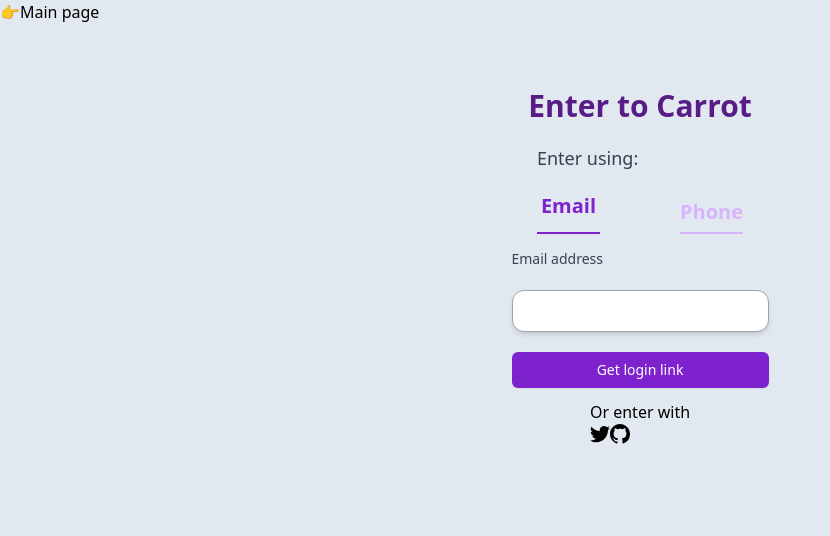
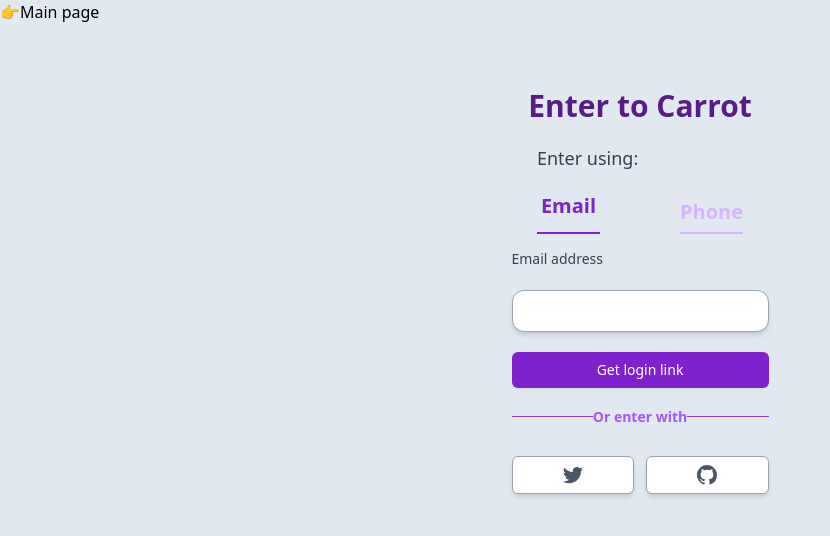
Before and after one commit to alisha0815/e-market-clone, a Next.js app: page /enter in a window 1280 px wide. Shown: the top 536 px of the page, without its empty margins (0-830 px from the left). Built offline with nearby package versions, Linux system fonts and the light colour scheme.

Commit message:
text crossing the line css and icon button css

```diff
--- a/pages/enter.tsx
+++ b/pages/enter.tsx
@@ -12,8 +12,8 @@
     return classnames.join(" ");
   };
   return (
-    <div className="bg-slate-200 min-h-screen">
-      <div className="">
+    <div className="bg-slate-200">
+      <div className="min-h-screen ">
         <Link href="/">
           <a className="">👉Main page</a>
         </Link>
@@ -92,16 +92,17 @@
                 {method === "phone" ? "Get one-time password" : null}
               </button>
             </div>
-          </form>
-          <div>
-            <div>
-              <div />
-              <div>
-                <span>Or enter with</span>
+            <div className="mt-4">
+              <div className="relative">
+                <div className="absolute w-full border-t border-purple-600" />
+                <div className="pt-4 relative -top-7 text-center">
+                  <span className="bg-slate-200 text-purple-500 text-sm font-semibold">
+                    Or enter with
+                  </span>
                 </div>
               </div>
-            <div>
-              <button>
+              <div className="grid grid-cols-2 gap-3">
+                <button className="border border-gray-400 shadow-md flex items-center justify-center p-2 rounded-md bg-white text-sm font-medium text-gray-600 hover:ring-2 hover:ring-offset-2 hover:ring-purple-500 hover:text-purple-700 hover:scale-105">
                   <svg
                     className="w-5 h-5"
                     aria-hidden="true"
@@ -111,7 +112,7 @@
                     <path d="M6.29 18.251c7.547 0 11.675-6.253 11.675-11.675 0-.178 0-.355-.012-.53A8.348 8.348 0 0020 3.92a8.19 8.19 0 01-2.357.646 4.118 4.118 0 001.804-2.27 8.224 8.224 0 01-2.605.996 4.107 4.107 0 00-6.993 3.743 11.65 11.65 0 01-8.457-4.287 4.106 4.106 0 001.27 5.477A4.073 4.073 0 01.8 7.713v.052a4.105 4.105 0 003.292 4.022 4.095 4.095 0 01-1.853.07 4.108 4.108 0 003.834 2.85A8.233 8.233 0 010 16.407a11.616 11.616 0 006.29 1.84" />
                   </svg>
                 </button>
-              <button>
+                <button className="border border-gray-400 shadow-md flex items-center justify-center p-2 rounded-md bg-white text-sm font-medium text-gray-600 hover:ring-2 hover:ring-offset-2 hover:ring-purple-500 hover:text-purple-700 hover:scale-105">
                   <svg
                     className="w-5 h-5"
                     aria-hidden="true"
@@ -127,6 +128,7 @@
                 </button>
               </div>
             </div>
+          </form>
         </div>
       </div>
     </div>
```
Lines whose indentation alone changed are shown as unchanged.
